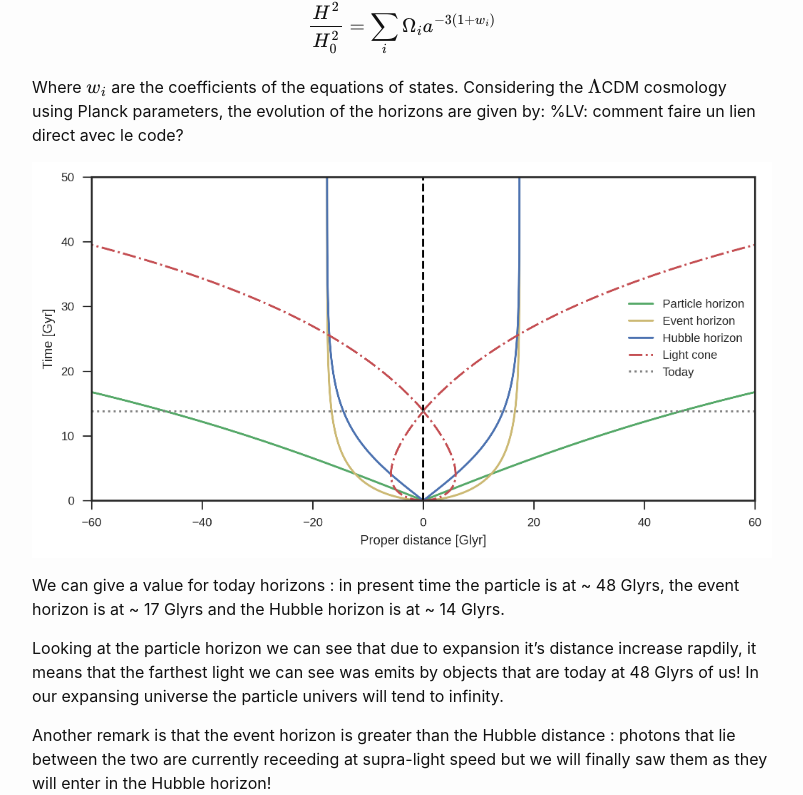
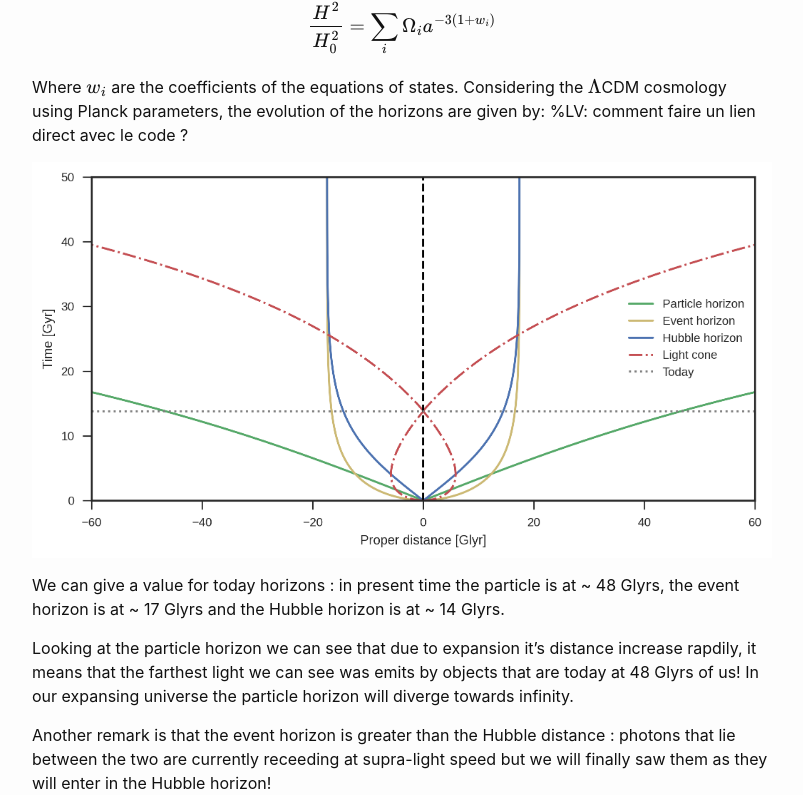
Before and after one commit to YoloNomy/YoloNomy.github.io, a Jekyll site: the page built from codes/cosmo/horizons.md, in a window 1280 px wide and 1400 px high, scrolled down 3360 px. Shown: the part 183-978 px from the top of the window, without its empty margins (238-1041 px from the left). Built offline with Jekyll 4.4.1, drawn with Linux system fonts in a browser that asks for light colours; formulas are drawn with MathJax 3.

Commit message:
Update horizons.md

```diff
--- a/codes/cosmo/horizons.md
+++ b/codes/cosmo/horizons.md
@@ -127,13 +127,13 @@ $$ \frac{H^2}{H_0^2} = \sum_i \Omega_i a^{-3(1+w_i)}$$
 
 Where $w_i$ are the coefficients of the equations of states.
 Considering the $\Lambda$CDM cosmology using Planck parameters, the evolution of the horizons are given by:
-%LV: comment faire un lien direct avec le code?
+%LV: comment faire un lien direct avec le code ?
 
    ![my image](./images/LCDMhorizons.png "my image")
 
 We can give a value for today horizons : in present time the particle is at ~ 48 Glyrs, the event horizon is at ~ 17 Glyrs and the Hubble horizon is at ~ 14 Glyrs.
 
-Looking at the particle horizon we can see that due to expansion it's distance increase rapdily, it means that the farthest light we can see was emits by objects that are today at 48 Glyrs of us! In our expansing universe the particle univers will tend to infinity.
+Looking at the particle horizon we can see that due to expansion it's distance increase rapdily, it means that the farthest light we can see was emits by objects that are today at 48 Glyrs of us! In our expansing universe the particle horizon will diverge towards infinity.
 
 Another remark is that the event horizon is greater than the Hubble distance : photons that lie between the two are currently receeding at supra-light speed but we will finally saw them as they will enter in the Hubble horizon!
 
```
